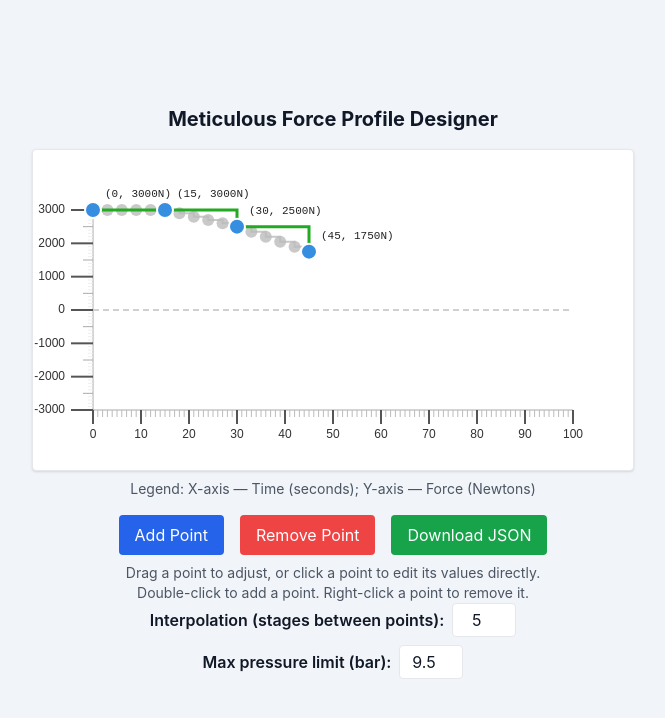
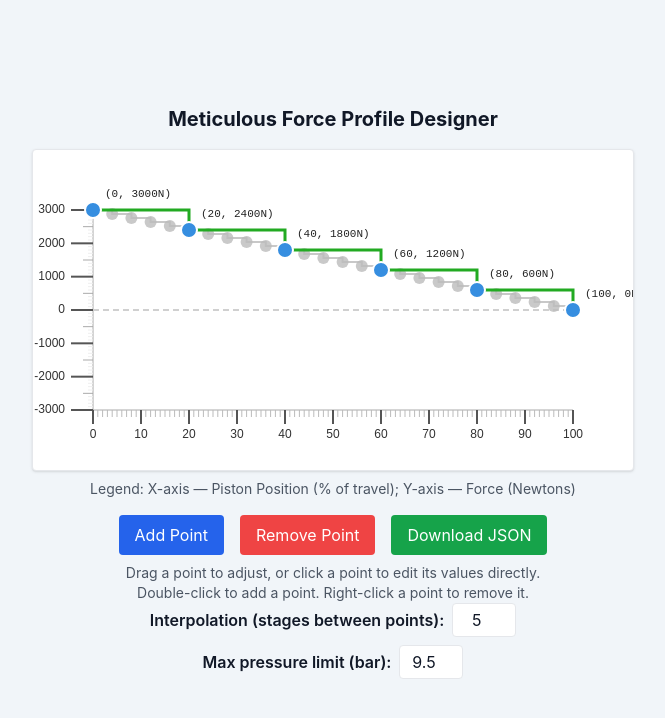
Before and after one commit to rbcollins123/meticulos-power-profile, a Vue app: page / in a window 1280 px wide. Shown: the top 718 px of the page, without its empty margins (307-972 px from the left). Built offline with nearby package versions, Linux system fonts and the light colour scheme.

Commit message:
Simplify default profile to evenly spaced linear points

```diff
--- a/src/App.vue
+++ b/src/App.vue
@@ -21,7 +21,7 @@
           <div class="mb-1 font-semibold text-gray-700">Edit Point</div>
           <div class="flex gap-3 items-center">
             <label>
-              X (s):
+              Piston Position (%):
               <input type="number" min="0" max="100" v-model.number="editPos" @change="commitEdit('pos')" class="ml-1 w-20 border rounded px-1 py-0.5"/>
             </label>
             <label>
@@ -33,7 +33,7 @@
         </div>
       </div>
       <div class="mt-2 text-gray-600 text-sm text-center">
-        Legend: X-axis — Time (seconds); Y-axis — Force (Newtons)
+        Legend: X-axis — Piston Position (% of travel); Y-axis — Force (Newtons)
       </div>
       <div class="mt-4 flex gap-4 justify-center">
         <button @click="addPoint" class="px-4 py-2 bg-blue-600 text-white rounded">Add Point</button>
@@ -86,9 +86,11 @@ const forceMax = 3000;
 
 const curvePoints = ref([
   { pos: 0, force: 3000 },
-  { pos: 15, force: 3000 },
-  { pos: 30, force: 2500 },
-  { pos: 45, force: 1750 }
+  { pos: 20, force: 2400 },
+  { pos: 40, force: 1800 },
+  { pos: 60, force: 1200 },
+  { pos: 80, force: 600 },
+  { pos: 100, force: 0 }
 ]);
 let dragIndex = -1;
 
@@ -332,7 +334,7 @@ function redraw() {
   ctx.font = "14px sans-serif";
   ctx.textAlign = "center";
   ctx.fillText(
-    "Time (s)",
+    "Piston Position (% of travel)",
     canvasWidth / 2,
     canvasHeight - 4 + 24
   );
```
